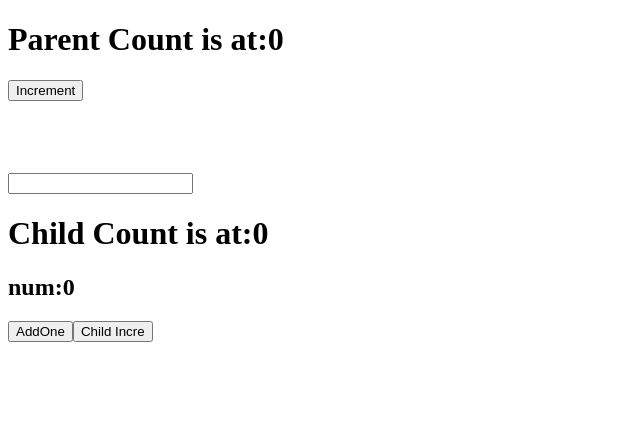
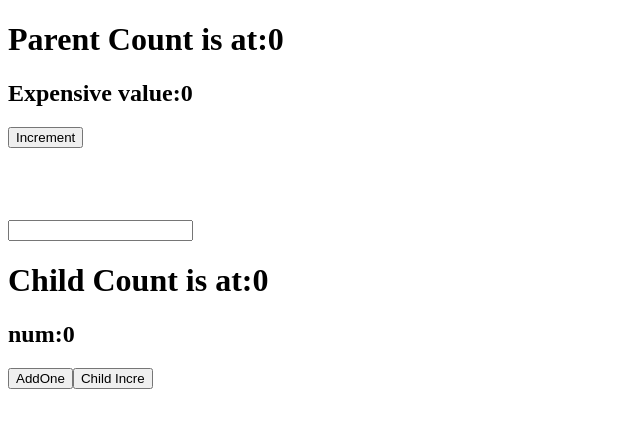
Before and after one commit to bobbyDeepak1415/React_Hooks, a React (Vite) app: page / in a window 1280 px wide. Shown: the top 428 px of the page, without its empty margins (0-640 px from the left). Built offline with nearby package versions, Linux system fonts and the light colour scheme.

Commit message:
setup done

```diff
--- a/src/Demo.jsx
+++ b/src/Demo.jsx
@@ -1,4 +1,4 @@
-import React, { useCallback, useState } from "react";
+import React, { useCallback, useMemo, useState } from "react";
 import Child1 from "./Child1";
 
 const Demo = () => {
@@ -12,9 +12,15 @@ const Demo = () => {
     setCount(count + 1);
   }, [count]);
 
+  const expensiveValue = useMemo(() => {
+    console.log("expensive value computed...");
+    return count * 100;
+  }, [count]);
+
   return (
     <div>
       <h1>Parent Count is at:{count}</h1>
+      <h2>Expensive value:{expensiveValue}</h2>
       <button onClick={memoizedFunc}>Increment</button>
       <div>
         <br />
```
